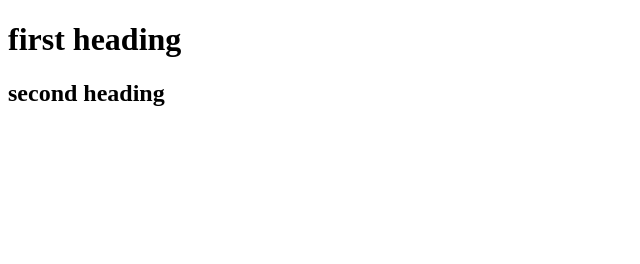
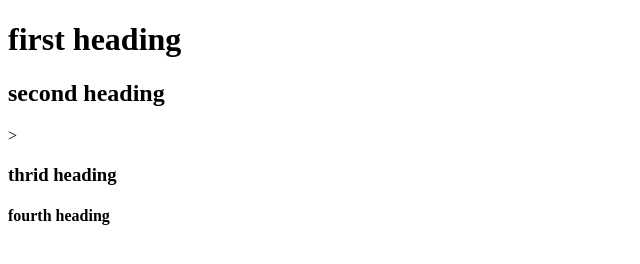
Before and after one commit to samrawitshewakena3-gif/project11, a plain HTML site: page index.html in a window 1280 px wide. Shown: the whole page, without its empty margins (0-640 px from the left). Drawn offline with Linux system fonts and the light colour scheme.

Commit message:
update website

```diff
--- a/index.html
+++ b/index.html
@@ -6,5 +6,9 @@
     <body>
         <h1>first heading</h1>
     <h2>second heading</h2>
+    ><h3>thrid heading</h3
+    ><h4>fourth heading</h4
+
+
     </body>
 </html>
```
